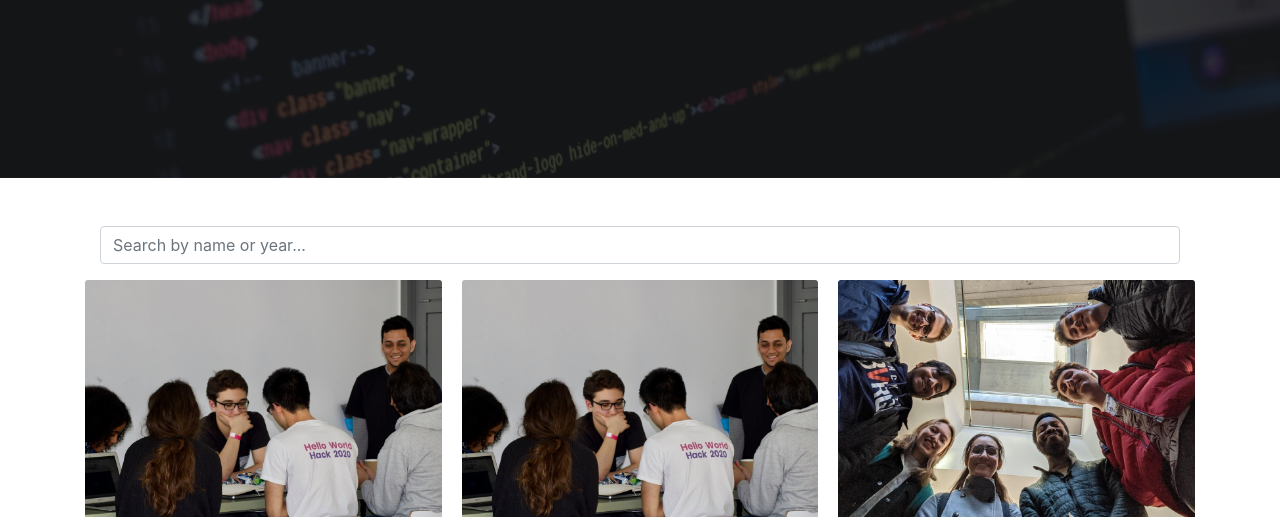
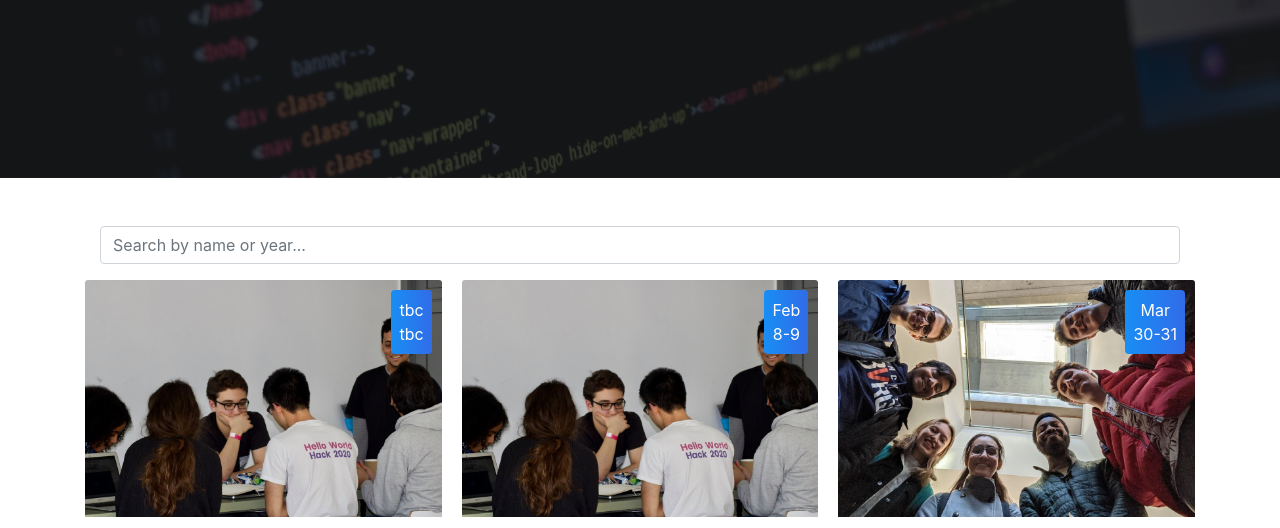
Before and after one commit to ediprogsoc/ediprogsoc.github.io, a plain HTML site: page events.html in a window 1280 px wide. Shown: the part 272-800 px from the top of the page. Drawn offline with nearby package versions, Linux system fonts and the light colour scheme.

Commit message:
minor fixes

```diff
--- /dev/null
+++ b/assets/css/events.css
@@ -0,0 +1,12 @@
+.date-pos{
+right: 10px;
+  top: 10px;
+
+
+background: #188ef4;
+    background: -webkit-linear-gradient(legacy-direction(to right), #188ef4 0%, #316ce8 100%);
+    background: -webkit-gradient(linear, left top, right top, from(#188ef4), to(#316ce8));
+    background: -webkit-linear-gradient(left, #188ef4 0%, #316ce8 100%);
+    background: -o-linear-gradient(left, #188ef4 0%, #316ce8 100%);
+    background: linear-gradient(to right, #188ef4 0%, #316ce8 100%);
+}
--- a/events.html
+++ b/events.html
@@ -20,6 +20,7 @@
     <!-- Custom CSS-->
     <link rel="stylesheet" href="assets/css/style.css">
     <link rel="stylesheet" href="assets/css/landingpage.css">
+    <link rel="stylesheet" href="assets/css/events.css">
     <!-- Font Awesome -->
     <link href="assets/fontawesome-free/css/all.min.css" rel="stylesheet">
 
@@ -145,7 +146,7 @@ yell at this guy and ask him for help https://www.linkedin.com/in/perryliuoffici
 
         <div class="card border-0 mb-4">
           <img class="card-img-top" src="assets/img/events/2020_hwh.jpg" alt="">
-          <div class="date-pos bg-info-gradiant p-2 d-inline-block text-center rounded text-white position-absolute">tbc<span class="d-block">tbc</span></div>
+          <div class="date-pos p-2 d-inline-block text-center rounded text-white position-absolute">tbc<span class="d-block">tbc</span></div>
           <h5 class="font-weight-medium mt-3 card-title">Hello World Hack <span class="lead">2021</span></h5>
           <p class="mt-3">Beginner friendly 24 hour hackathon with workshops, games and food! <span class="badge badge-pill badge-primary">Upcoming</span></p>
           <div class="card-footer border-0 p-0" style="background-color: white">
@@ -162,7 +163,7 @@ yell at this guy and ask him for help https://www.linkedin.com/in/perryliuoffici
 
         <div class="card border-0 mb-4">
           <img class="card-img-top" src="assets/img/events/2020_hwh.jpg" alt="">
-          <div class="date-pos bg-info-gradiant p-2 d-inline-block text-center rounded text-white position-absolute">Feb<span class="d-block">8-9</span></div>
+          <div class="date-pos p-2 d-inline-block text-center rounded text-white position-absolute">Feb<span class="d-block">8-9</span></div>
           <h5 class="font-weight-medium mt-3 card-title">Hello World Hack <span class="lead">2020</span></h5>
           <p class="mt-3">Beginner friendly 24 hour hackathon with workshops, games and food! <span class="badge badge-pill badge-dark">Past Event</span></p>
           <div class="card-footer border-0 p-0" style="background-color: white">
@@ -177,7 +178,7 @@ yell at this guy and ask him for help https://www.linkedin.com/in/perryliuoffici
 
         <div class="card border-0 mb-4">
           <img class="card-img-top" src="assets/img/events/2019_hwh.jpg" alt="">
-          <div class="date-pos bg-info-gradiant p-2 d-inline-block text-center rounded text-white position-absolute">Mar<span class="d-block">30-31</span></div>
+          <div class="date-pos p-2 d-inline-block text-center rounded text-white position-absolute">Mar<span class="d-block">30-31</span></div>
           <h5 class="font-weight-medium mt-3 card-title">Hello World Hack <span class="lead">2019</span></h5>
           <p class="mt-3">Beginner friendly 24 hour hackathon with workshops, games and food! <span class="badge badge-pill badge-dark">Past Event</span></p>
           <div class="card-footer border-0 p-0" style="background-color: white">
```
